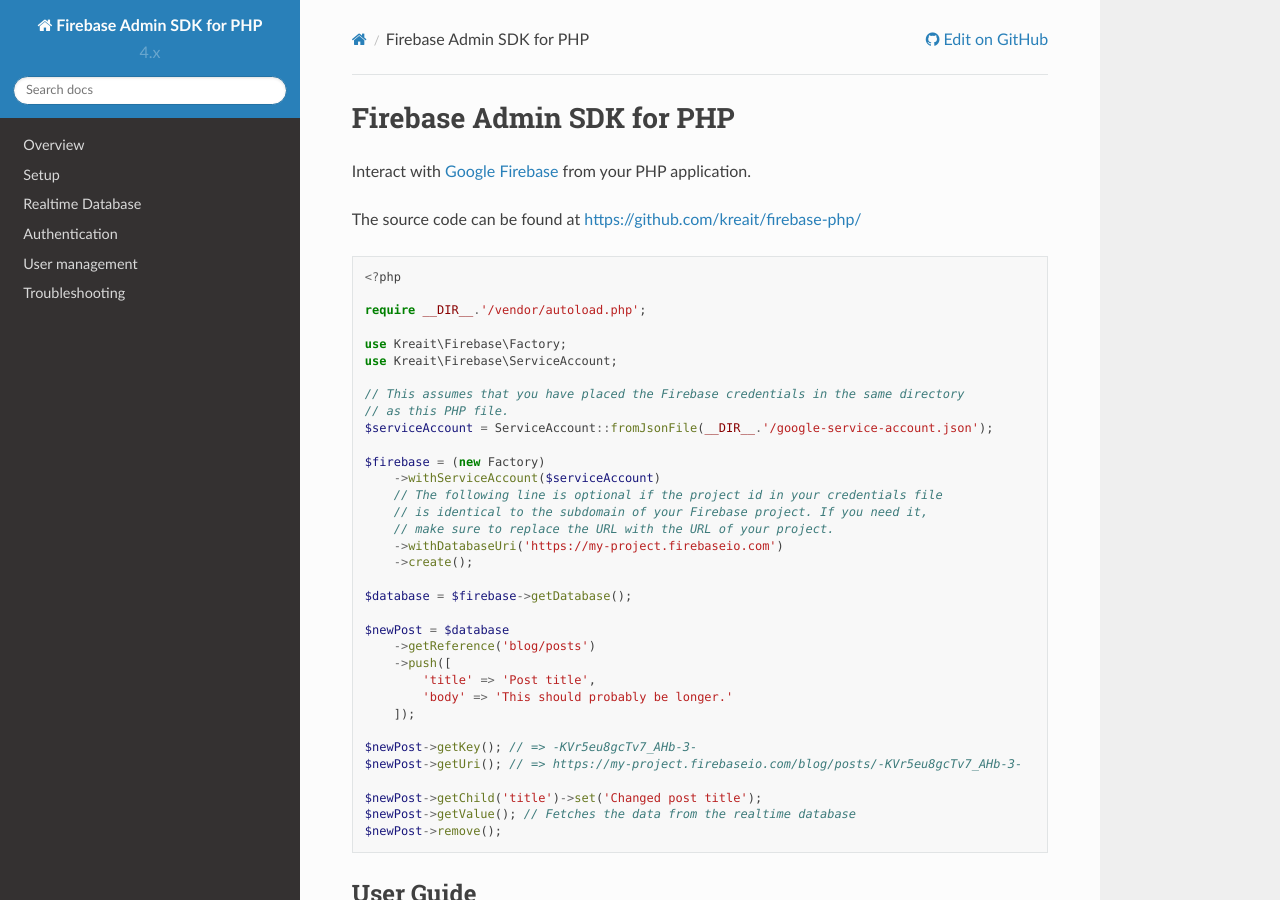
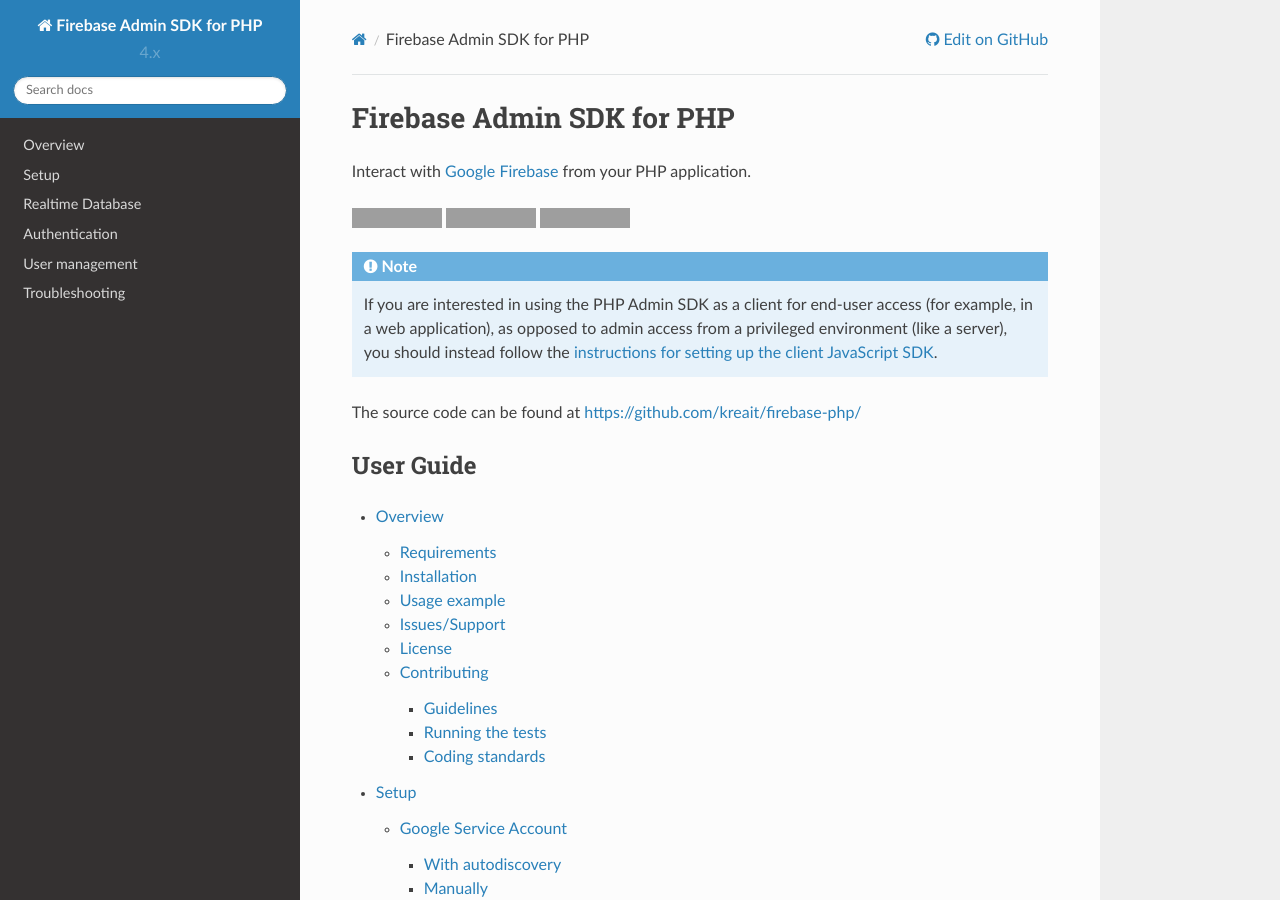
Before and after one commit to kreait/firebase-php, a Sphinx documentation site: the page built from docs/index.rst, in a window 1280 px wide and 900 px high. Built offline with Sphinx 7.4.7 and the Read the Docs theme 2.0.0, drawn with Linux system fonts in a browser that asks for light colours; grey boxes are pictures that could not be loaded.

Commit message:
Restructure onboarding pages

```diff
--- a/docs/index.rst
+++ b/docs/index.rst
@@ -6,45 +6,23 @@
 
 Interact with `Google Firebase <https://firebase.google.com>`_ from your PHP application.
 
+.. image:: https://img.shields.io/github/license/kreait/firebase-php.svg
+   :target: https://github.com/kreait/firebase-php/blob/master/LICENSE
+   :alt: License
+.. image:: https://img.shields.io/github/stars/kreait/firebase-php.svg
+   :target: https://github.com/kreait/firebase-php/stargazers
+   :alt: Stargazers
+.. image:: https://img.shields.io/packagist/dt/kreait/firebase-php.svg
+   :target: https://packagist.org/packages/kreait/firebase-php
+   :alt: Total downloads
+
+.. note::
+    If you are interested in using the PHP Admin SDK as a client for end-user access
+    (for example, in a web application), as opposed to admin access from a
+    privileged environment (like a server), you should instead follow the
+    `instructions for setting up the client JavaScript SDK <https://firebase.google.com/docs/web/setup>`_.
+
 The source code can be found at https://github.com/kreait/firebase-php/
-
-.. code-block:: php
-
-    <?php
-
-    require __DIR__.'/vendor/autoload.php';
-
-    use Kreait\Firebase\Factory;
-    use Kreait\Firebase\ServiceAccount;
-
-    // This assumes that you have placed the Firebase credentials in the same directory
-    // as this PHP file.
-    $serviceAccount = ServiceAccount::fromJsonFile(__DIR__.'/google-service-account.json');
-
-    $firebase = (new Factory)
-        ->withServiceAccount($serviceAccount)
-        // The following line is optional if the project id in your credentials file
-        // is identical to the subdomain of your Firebase project. If you need it,
-        // make sure to replace the URL with the URL of your project.
-        ->withDatabaseUri('https://my-project.firebaseio.com')
-        ->create();
-
-    $database = $firebase->getDatabase();
-
-    $newPost = $database
-        ->getReference('blog/posts')
-        ->push([
-            'title' => 'Post title',
-            'body' => 'This should probably be longer.'
-        ]);
-
-    $newPost->getKey(); // => -KVr5eu8gcTv7_AHb-3-
-    $newPost->getUri(); // => https://my-project.firebaseio.com/blog/posts/-KVr5eu8gcTv7_AHb-3-
-
-    $newPost->getChild('title')->set('Changed post title');
-    $newPost->getValue(); // Fetches the data from the realtime database
-    $newPost->remove();
-
 
 **********
 User Guide
```
Also changed, not shown: README.md (+25 -5 lines), docs/overview.rst (+41 -0 lines).
